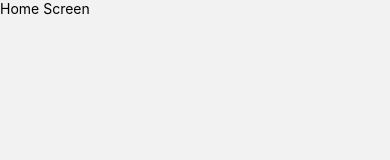
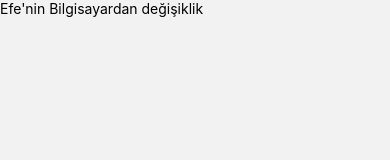
Before and after one commit to EmreSafaCelik/SpendWise, a React Native app: screen /home in a window 390 px wide. Shown: the top 160 px of the page. Built offline with nearby package versions, Linux system fonts and the light colour scheme.

Commit message:
Github testi

```diff
--- a/src/screens/Home.jsx
+++ b/src/screens/Home.jsx
@@ -7,7 +7,7 @@ const Home = () => {
 
     return (
         <Text>
-            Home Screen
+            Efe'nin Bilgisayardan değişiklik
         </Text>
     )
 }
```
Also changed, not shown: 1 other file (tests, documents, lock files or other folders).
